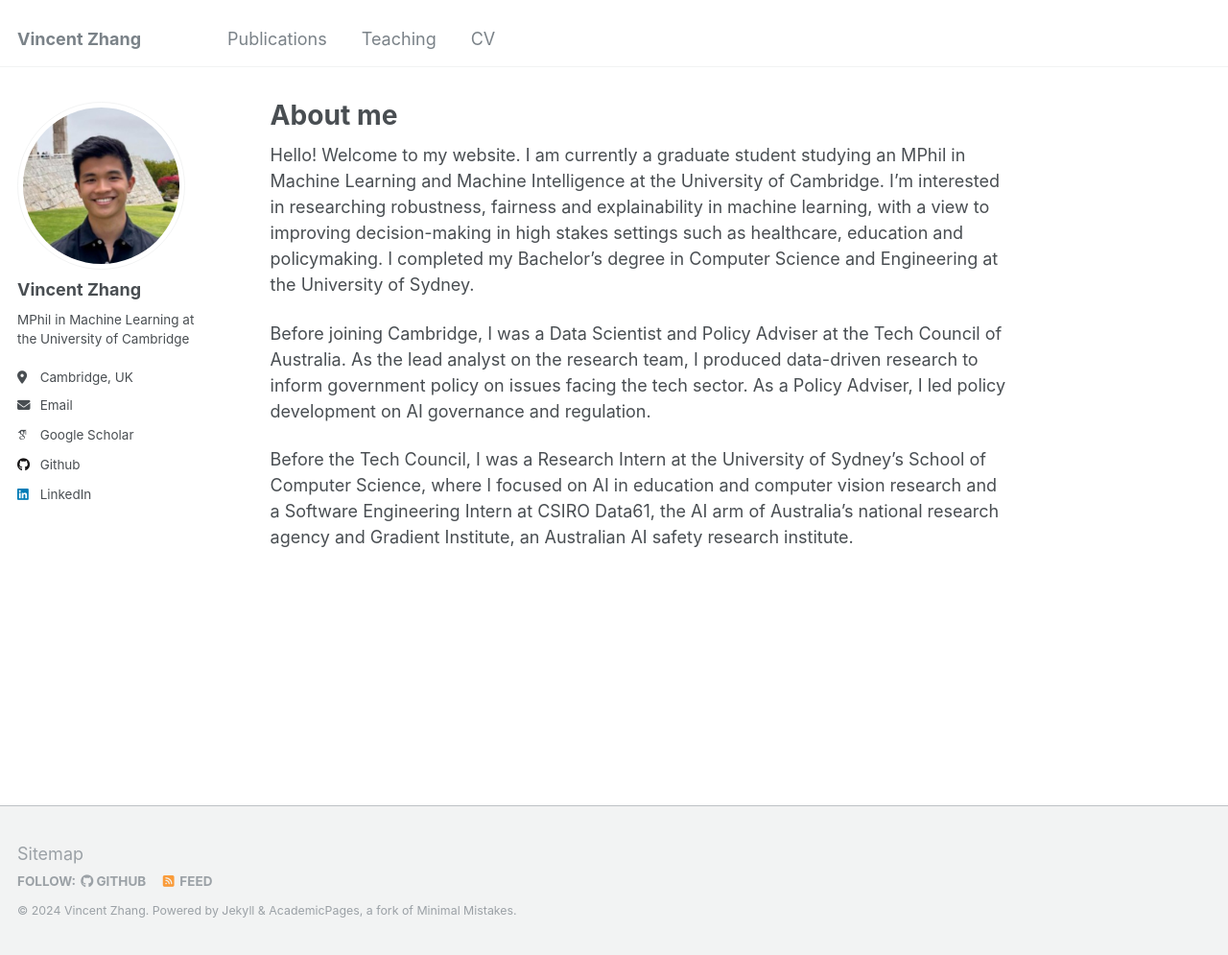
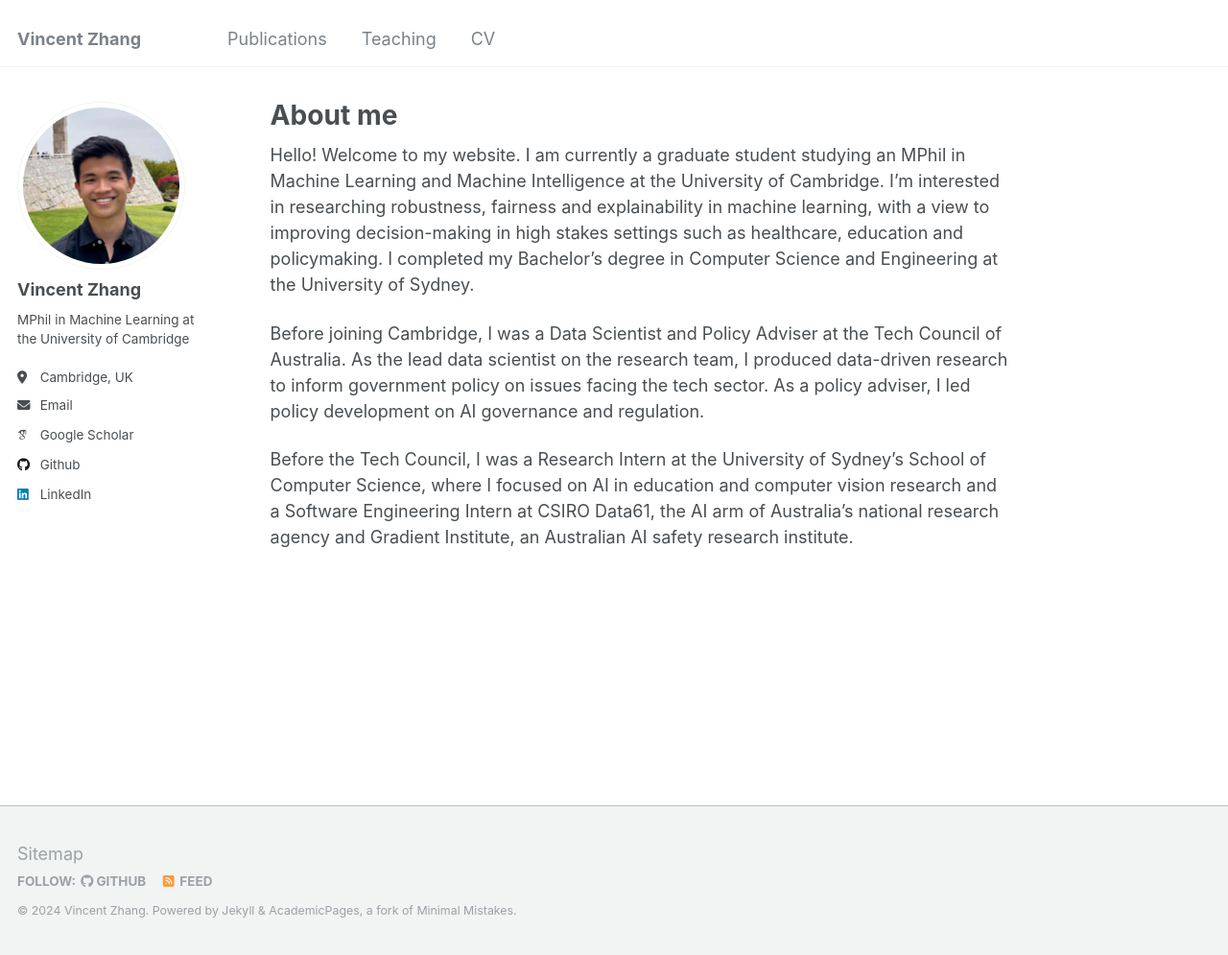
Before and after one commit to centzh/centzh.github.io, a Jekyll site: the page built from _pages/about.md, in a window 1280 px wide and 995 px high. Shown: the whole window at 96% size. Built offline with Jekyll 4.4.1, drawn with Linux system fonts in a browser that asks for light colours; some web fonts are replaced.

Commit message:
Edited about me

```diff
--- a/_pages/about.md
+++ b/_pages/about.md
@@ -8,6 +8,6 @@ redirect_from:
 ---
 Hello! Welcome to my website. I am currently a graduate student studying an MPhil in Machine Learning and Machine Intelligence at the University of Cambridge. I’m interested in researching robustness, fairness and explainability in machine learning, with a view to improving decision-making in high stakes settings such as healthcare, education and policymaking. I completed my Bachelor’s degree in Computer Science and Engineering at the University of Sydney.
 
-Before joining Cambridge, I was a Data Scientist and Policy Adviser at the Tech Council of Australia. As the lead analyst on the research team, I produced data-driven research to inform government policy on issues facing the tech sector. As a Policy Adviser, I led policy development on AI governance and regulation.
+Before joining Cambridge, I was a Data Scientist and Policy Adviser at the Tech Council of Australia. As the lead data scientist on the research team, I produced data-driven research to inform government policy on issues facing the tech sector. As a policy adviser, I led policy development on AI governance and regulation.
 
 Before the Tech Council, I was a Research Intern at the University of Sydney’s School of Computer Science, where I focused on AI in education and computer vision research and a Software Engineering Intern at CSIRO Data61, the AI arm of Australia’s national research agency and Gradient Institute, an Australian AI safety research institute.
--- a/_pages/teaching.html
+++ b/_pages/teaching.html
@@ -4,9 +4,9 @@ title: "Teaching"
 permalink: /teaching/
 author_profile: true
 ---
-
+<!--
 {% include base_path %}
 
 {% for post in site.teaching reversed %}
   {% include archive-single.html %}
-{% endfor %}
+{% endfor %} -->
```
